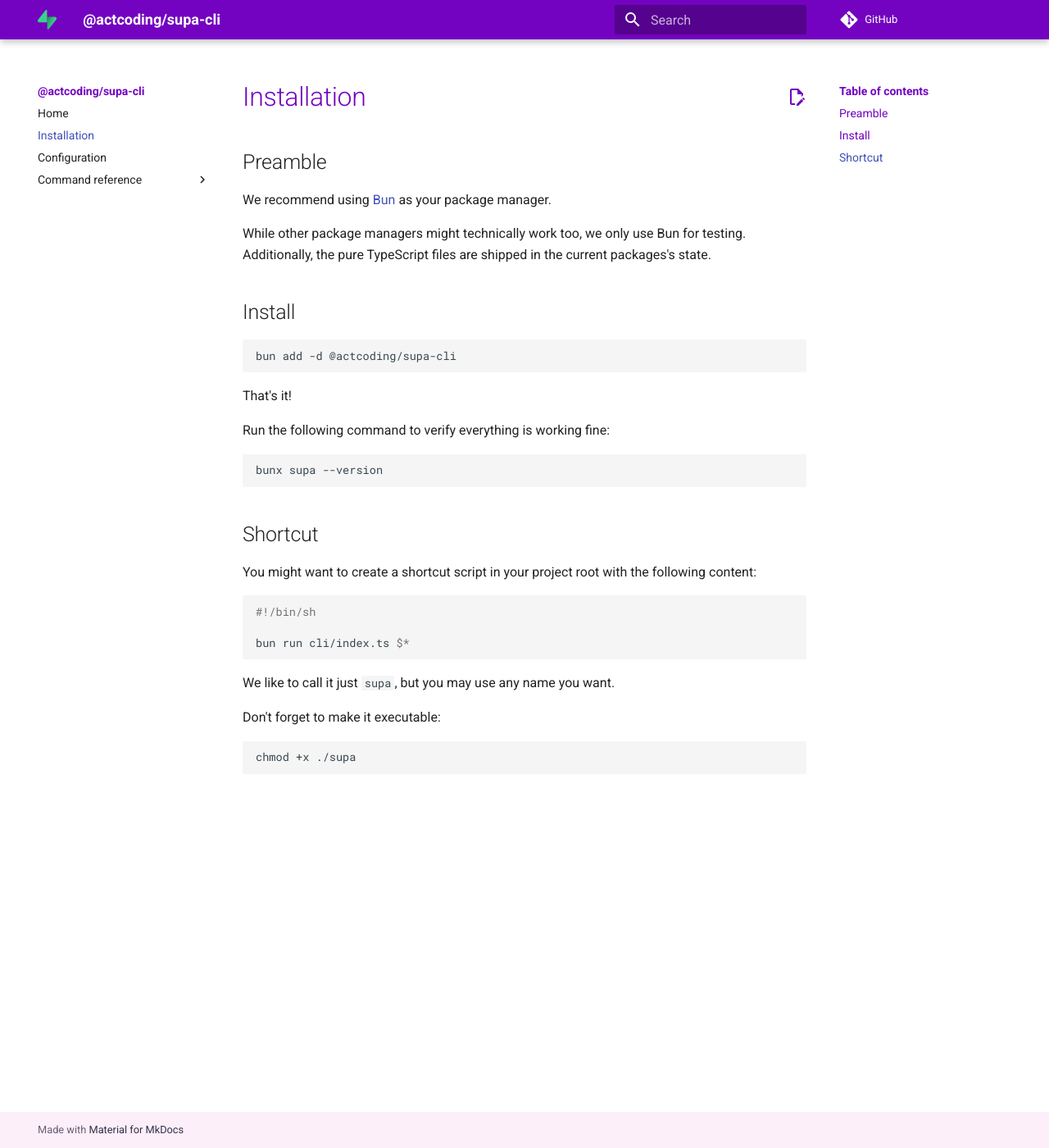
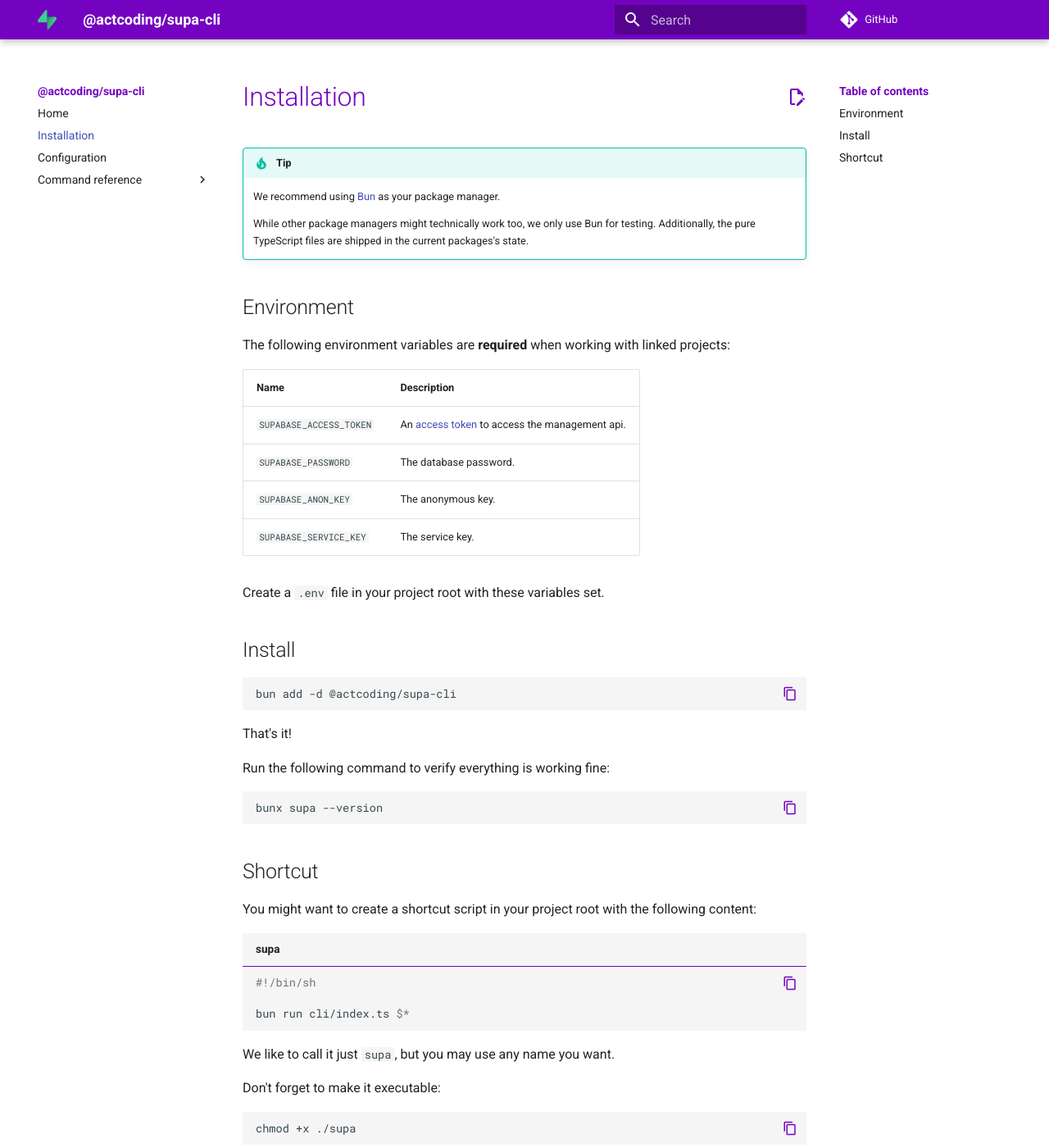
Before and after one commit to actcoding/supa-cli, an MkDocs documentation site: the page built from docs/01-installation.md, in a window 1280 px wide and 1400 px high. Shown: the whole window at 82% size. Built offline with MkDocs 1.6.1 and Material for MkDocs 9.7.7, drawn with Linux system fonts in a browser that asks for light colours; comment, search, counter and statistics services are not loaded; some of the changed text lies outside the part shown.

Commit message:
docs: update

````diff
--- a/docs/01-installation.md
+++ b/docs/01-installation.md
@@ -1,11 +1,24 @@
 # Installation
 
-## Preamble
+!!! tip
 
-We recommend using [Bun](https://bun.sh) as your package manager.
+    We recommend using [Bun](https://bun.sh) as your package manager.
 
-While other package managers might technically work too, we only use Bun for testing.
-Additionally, the pure TypeScript files are shipped in the current packages's state.
+    While other package managers might technically work too, we only use Bun for testing.
+    Additionally, the pure TypeScript files are shipped in the current packages's state.
+
+## Environment
+
+The following environment variables are **required** when working with linked projects:
+
+| Name | Description |
+| --- | --- |
+| `SUPABASE_ACCESS_TOKEN` | An [access token](https://supabase.com/dashboard/account/tokens) to access the management api. |
+| `SUPABASE_PASSWORD` | The database password. |
+| `SUPABASE_ANON_KEY` | The anonymous key. |
+| `SUPABASE_SERVICE_KEY` | The service key. |
+
+Create a `.env` file in your project root with these variables set.
 
 ## Install
 
@@ -26,7 +39,7 @@
 You might want to create a shortcut script in your project root with the
 following content:
 
-```shell
+```shell title="supa"
 #!/bin/sh
 
 bun run cli/index.ts $*
--- /dev/null
+++ b/docs/overrides/partials/copyright.html
@@ -0,0 +1,18 @@
+<div class="md-copyright">
+    <div class="md-copyright__highlight">
+        Copyright &copy; {{ build_date_utc.strftime('%Y') }} <a style="color: var(--md-default-fg-color--light);"
+            href="https://act-coding.de">act coding GbR</a>
+    </div>
+    <div>
+        <span>
+            Made with
+        </span>
+        <a href="https://squidfunk.github.io/mkdocs-material/" target="_blank" rel="noopener">
+            Material for MkDocs
+        </a>
+    </div>
+</div>
+
+<div class="md-social">
+    <img src="{{ '_assets/act-coding.svg' | url }}" width="48">
+</div>
--- a/mkdocs.yml
+++ b/mkdocs.yml
@@ -14,9 +14,15 @@
   logo: _assets/supabase-logo-icon.svg
   features:
     - navigation.instant
+    - navigation.footer
     - content.action.edit
+    - content.code.copy
   palette:
     scheme: act
+  custom_dir: docs/overrides
+
+extra:
+  generator: true
 
 plugins:
   - search
@@ -28,6 +34,7 @@
   - _css/extra.css
 
 markdown_extensions:
+  - admonition
   - pymdownx.superfences
   - pymdownx.tabbed:
       alternate_style: true
````
Also changed, not shown: README.md (+4 -13 lines), docs/02-configuration.md (+5 -1 lines), docs/index.md (+2 -0 lines), docs/_assets/act-coding.svg (added).
